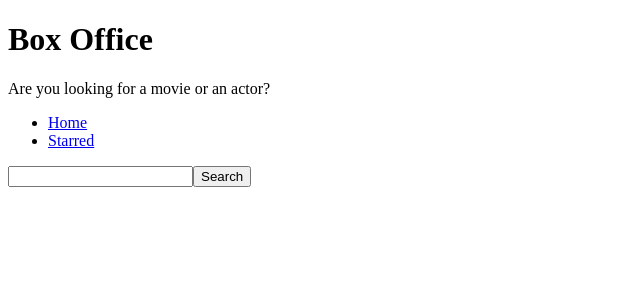
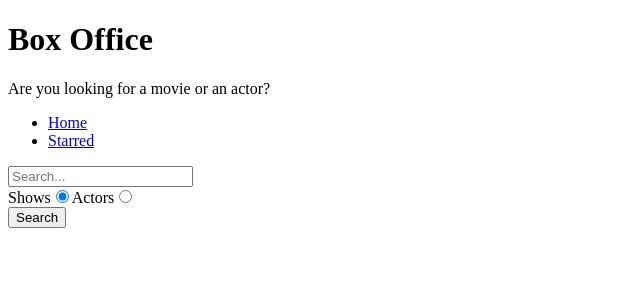
Before and after one commit to kwabena95/box-office, a React (Create React App) app: page / in a window 1280 px wide. Shown: the top 300 px of the page, without its empty margins (0-640 px from the left). Built offline with nearby package versions, Linux system fonts and the light colour scheme.

Commit message:
added search option

```diff
--- a/src/pages/Home.jsx
+++ b/src/pages/Home.jsx
@@ -4,7 +4,9 @@ import { apiGet } from '../misc/config';
 const Home = () => {
     const [searchInput, setSearchInput] = useState('');
     const [result, setResult] = useState(null);
+    const [searchOption, setSearchOption] = useState('shows');
 
+    const isShowsSeach = searchOption === 'shows';
 
     const onInputChange = (e) => {
         setSearchInput(e.target.value)
@@ -12,8 +14,12 @@ const Home = () => {
 
     // fetch api
     const onSearch = () => {
-        apiGet(`/search/shows?q=${searchInput}`)
+        apiGet(`/search/${searchOption}?q=${searchInput}`)
             .then(data => setResult(data));
+    }
+
+    const onRadioChange = (e) => {
+        setSearchOption(e.target.value);
     }
 
     // grab search result by pressing enter button
@@ -27,21 +33,45 @@ const Home = () => {
             return <div>No results</div>
         }
         if (result && result.length > 0) {
-            return (
-                <div>
-                    {result.map(item => (
-                        <div key={item.show.id}>{item.show.name}</div>
-                    ))}
-                </div>
-            )
+            return result[0].show ?
+                result.map(item => (
+                    <div key={item.show.id}>{item.show.name}</div>
+                )) :
+                result.map(item => (
+                    <div key={item.person.id}>{item.person.name}</div>
+                ))
         }
 
         return null;
     }
 
+
+
     return (
         <MainPageLayout>
-            <input type="text" onChange={onInputChange} onKeyDown={onKeyDown} value={searchInput} />
+            <input type="text" onChange={onInputChange} onKeyDown={onKeyDown} value={searchInput} placeholder='Search...' />
+            <div>
+                <label htmlFor='shows-search'>
+                    Shows
+                    <input
+                        type="radio"
+                        id='shows-search'
+                        value='shows'
+                        onChange={onRadioChange}
+                        checked={isShowsSeach}
+                    />
+                </label>
+                <label htmlFor='actors-search'>
+                    Actors
+                    <input
+                        type="radio"
+                        id='actors-search'
+                        value='people'
+                        onChange={onRadioChange}
+                        checked={!isShowsSeach}
+                    />
+                </label>
+            </div>
             <button type='button' onClick={onSearch}>Search</button>
             {renderResult()}
         </MainPageLayout>
```
